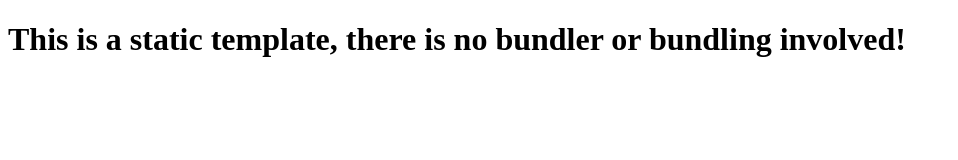
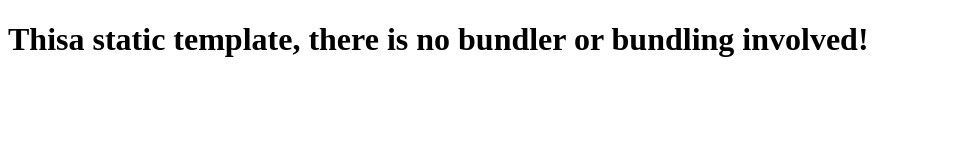
Before and after one commit to ZhaoTim/csb-y8tb9p, a website: page index.html in a window 1280 px wide. Shown: the whole page, without its empty margins (0-958 px from the left). Drawn offline with Linux system fonts and the light colour scheme.

Commit message:
Deployment from Codesandbox.

```diff
--- a/index.html
+++ b/index.html
@@ -7,6 +7,6 @@
     <title>Static Template</title>
   </head>
   <body>
-    <h1>This is a static template, there is no bundler or bundling involved!</h1>
+    <h1>Thisa static template, there is no bundler or bundling involved!</h1>
   </body>
 </html>
```
